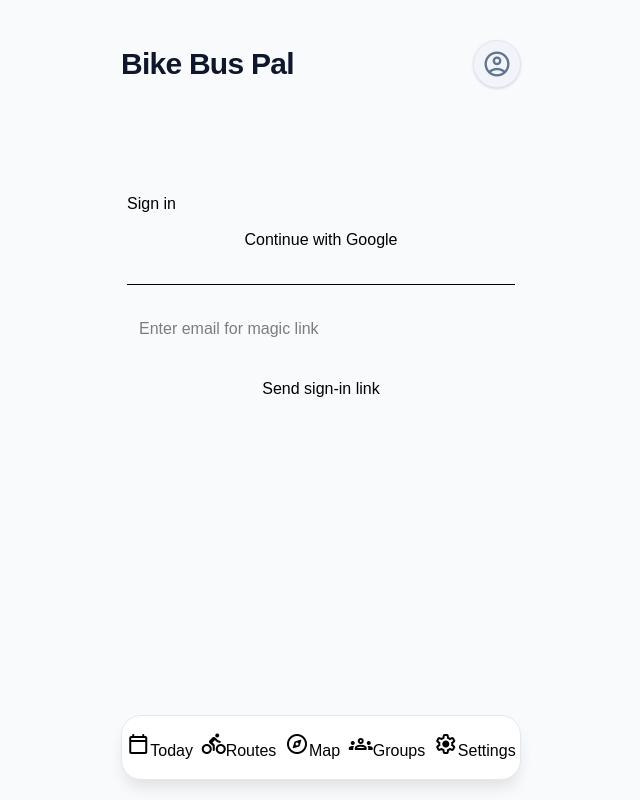
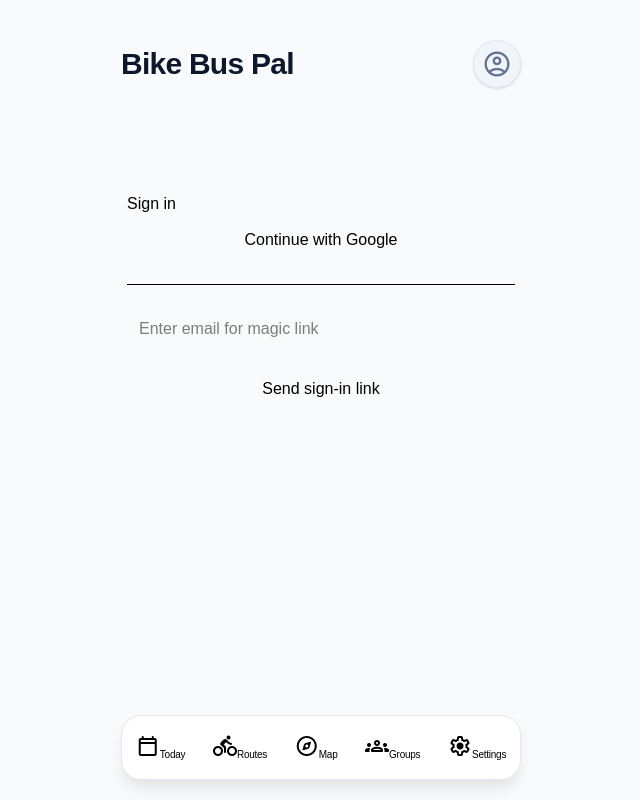
Before and after one commit to revoltlution/bikebuspal-app, a Next.js app: page /login in a window 1280 px wide. Shown: the whole page, without its empty margins (319-959 px from the left). Built offline with nearby package versions, Linux system fonts and the light colour scheme; no server answers.

Commit message:
oops forgot to add this to the last commit

```diff
--- a/app/layout.tsx
+++ b/app/layout.tsx
@@ -56,12 +56,12 @@ export default function RootLayout({ children }: { children: React.ReactNode })
                 className={`nav-item ${isActive ? 'active' : ''}`}
               >
                 <span
-                  className="material-symbols-rounded"
+                  className="material-symbols-rounded !text-2xl"
                   style={{ fontVariationSettings: `'FILL' ${isActive ? 1 : 0}` }}
                 >
                   {item.icon}
                 </span>
-                <span>{item.label}</span>
+                <span className="text-[10px] tracking-tight mt-1">{item.label}</span>
               </Link>
             );
           })}
```
